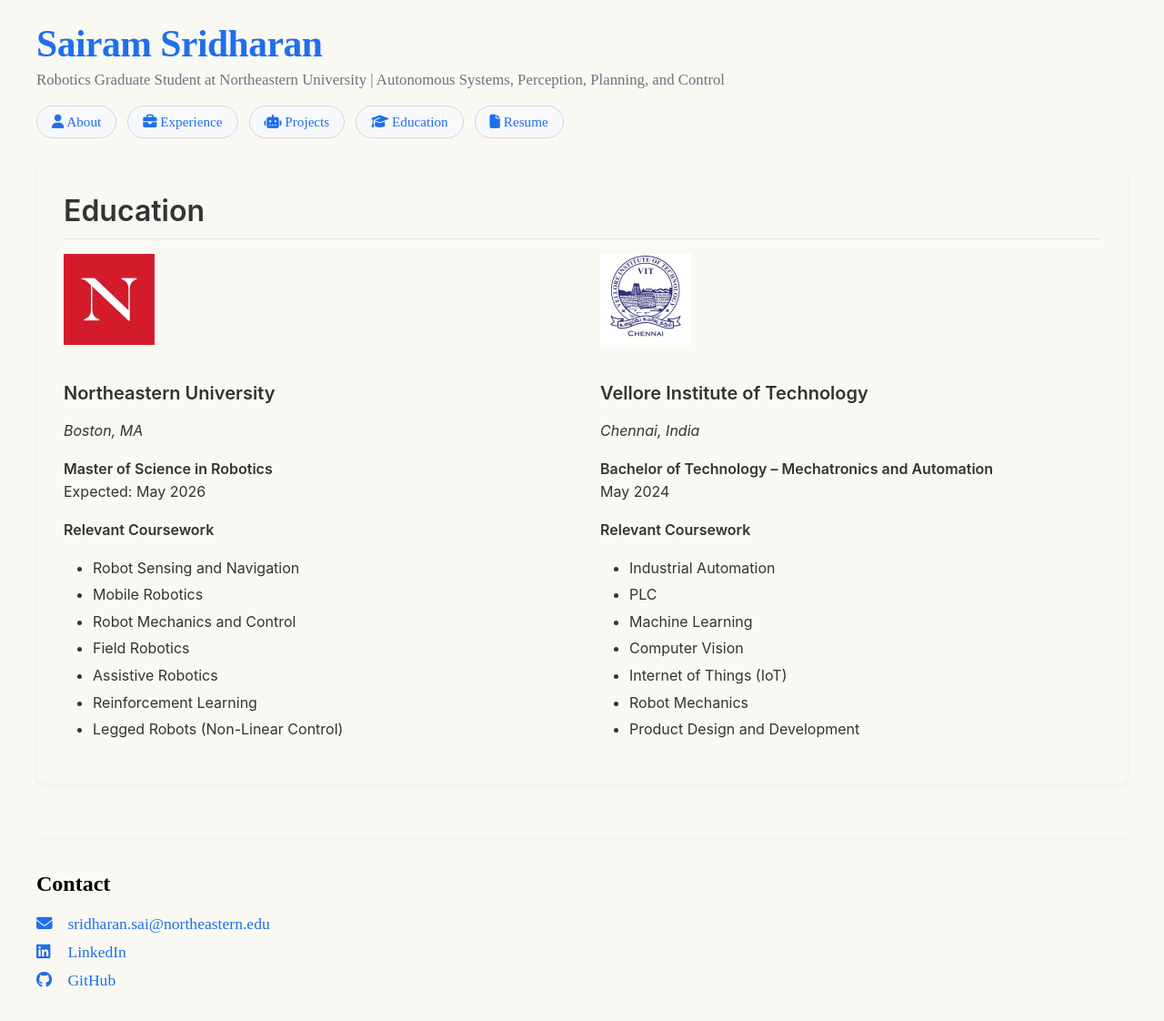
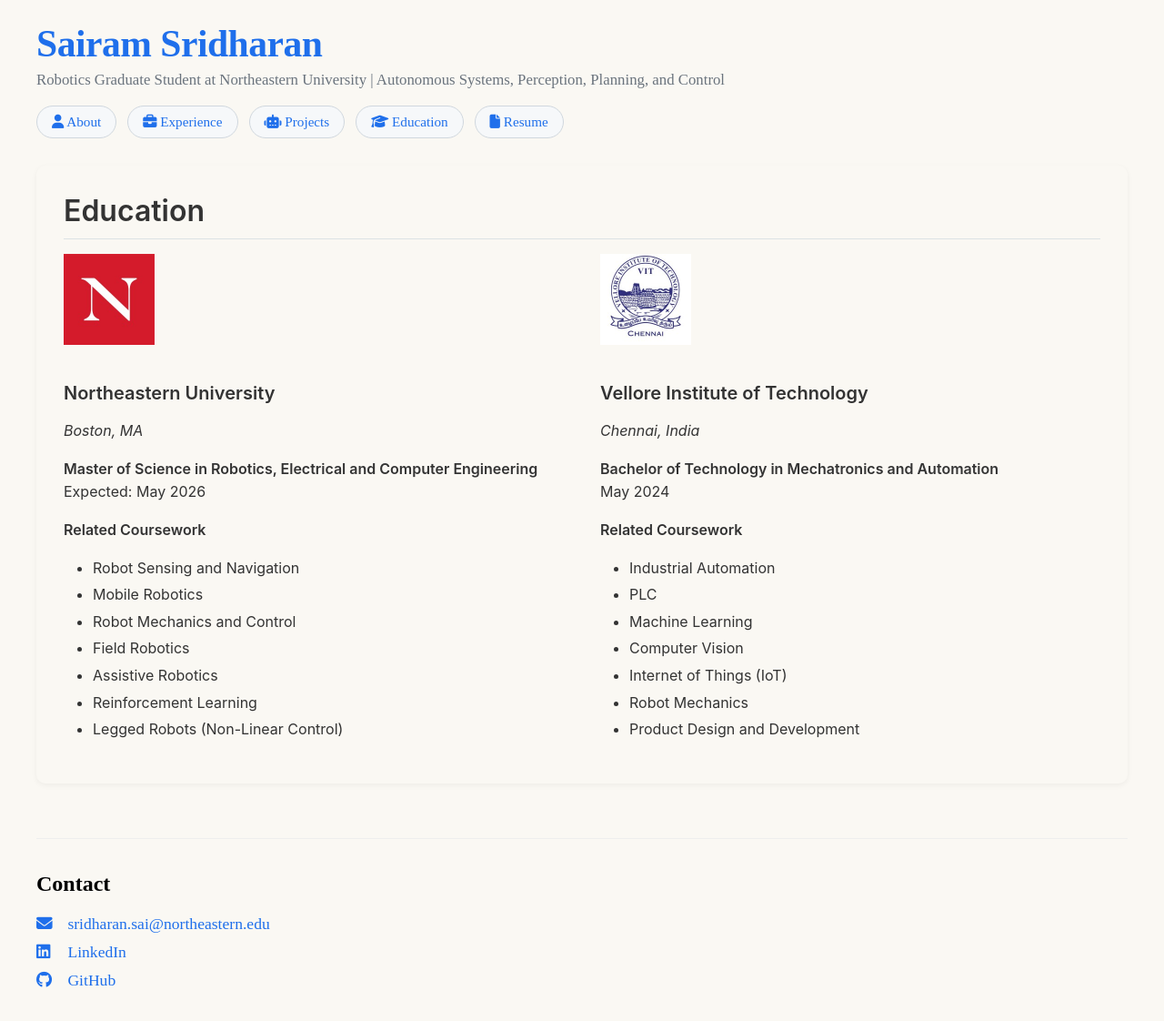
Before and after one commit to Sairamzz/Sairamzz.github.io, a Jekyll site: the page built from education.md, in a window 1280 px wide. Shown: the whole page at 91% size. Built offline with Jekyll 4.4.1, drawn with Linux system fonts in a browser that asks for light colours; nearby versions of some CDN libraries.

Commit message:
Update education.md

```diff
--- a/education.md
+++ b/education.md
@@ -15,10 +15,10 @@ permalink: /education/
 <h3>Northeastern University</h3>
 <p><em>Boston, MA</em></p>
 
-<p><strong>Master of Science in Robotics</strong><br>
+<p><strong>Master of Science in Robotics, Electrical and Computer Engineering </strong><br>
 Expected: May 2026</p>
 
-<p><strong>Relevant Coursework</strong></p>
+<p><strong>Related Coursework</strong></p>
 
 <ul>
 <li>Robot Sensing and Navigation</li>
@@ -39,10 +39,10 @@ Expected: May 2026</p>
 <h3>Vellore Institute of Technology</h3>
 <p><em>Chennai, India</em></p>
 
-<p><strong>Bachelor of Technology – Mechatronics and Automation</strong><br>
+<p><strong>Bachelor of Technology in Mechatronics and Automation</strong><br>
 May 2024</p>
 
-<p><strong>Relevant Coursework</strong></p>
+<p><strong>Related Coursework</strong></p>
 
 <ul>
 <li>Industrial Automation</li>
```
